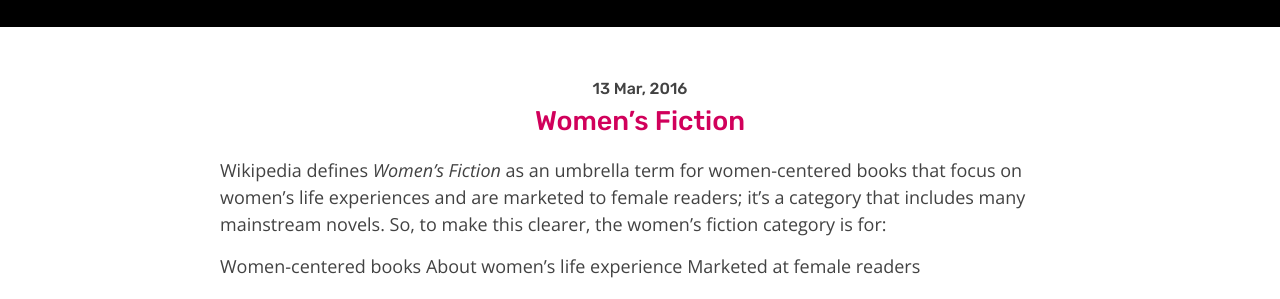
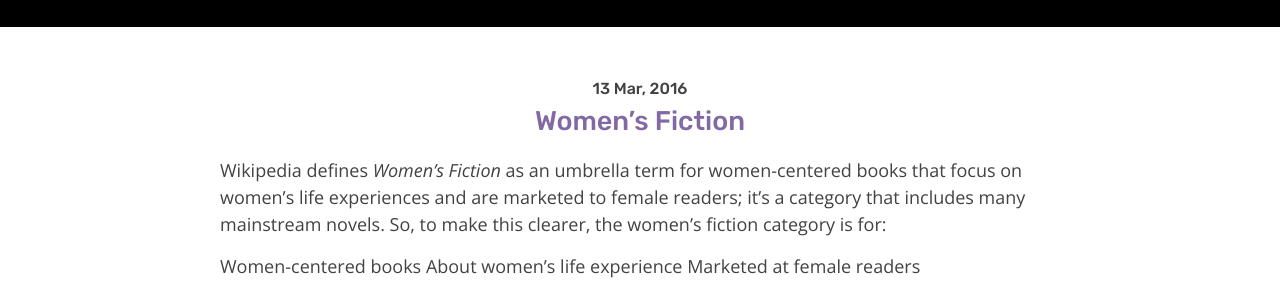
Before and after one commit to irenealgi/readbelow, a Jekyll site: the page built from index.html, in a window 1280 px wide. Shown: the part 173-472 px from the top of the page. Built offline with Jekyll 4.4.1, drawn with Linux system fonts in a browser that asks for light colours; the list of posts is cut into pages by our own code.

Commit message:
Update main.scss

```diff
--- a/assets/sass/main.scss
+++ b/assets/sass/main.scss
@@ -10,7 +10,7 @@ $base-font-weight: 400;
 $small-font-size:  $base-font-size * 0.875;
 $base-line-height: 1.5;
 $spacing-unit:     30px;
-$brand-color:      #D1005B;
+$brand-color:      #8269A4;
 
 $grey-color:       #828282;
 $grey-color-dark:  darken($grey-color, 25%);
```
